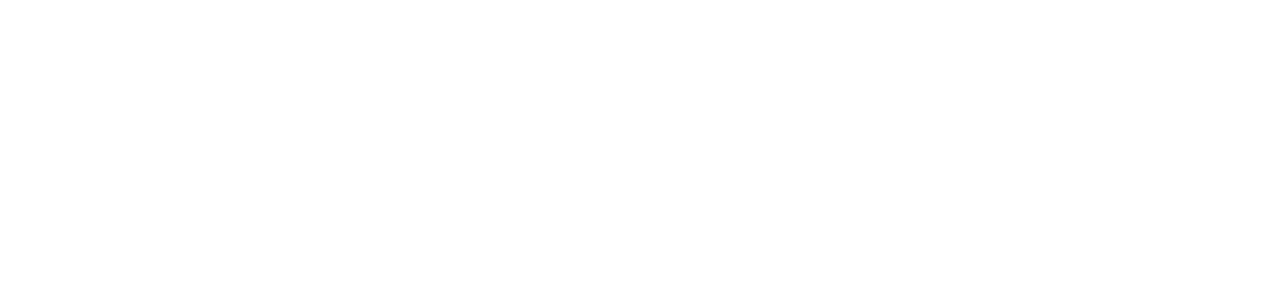
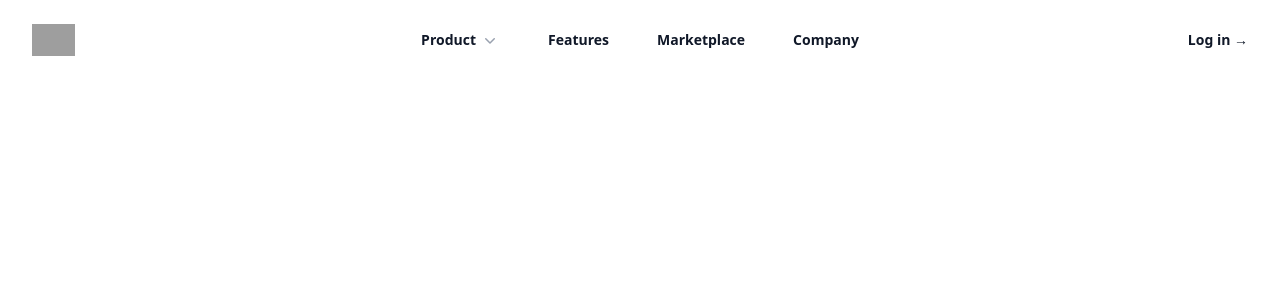
Before and after one commit to RadostinTasev1999/React-Project-2025, a React (Vite) app in the folder client-app/: page / in a window 1280 px wide. Shown: the top 300 px of the page. Built offline with nearby package versions, Linux system fonts and the light colour scheme; grey boxes are pictures that could not be loaded.

Commit message:
Add Header component to App.jsx

```diff
--- a/client-app/src/App.jsx
+++ b/client-app/src/App.jsx
@@ -1,4 +1,4 @@
-
+import Header from './components/header/Header'
 import './App.css'
 
 function App() {
@@ -6,7 +6,9 @@ function App() {
 
   return (
     <>
-
+      <div id="box">
+        <Header/>
+      </div>
     </>
   )
 }
```
